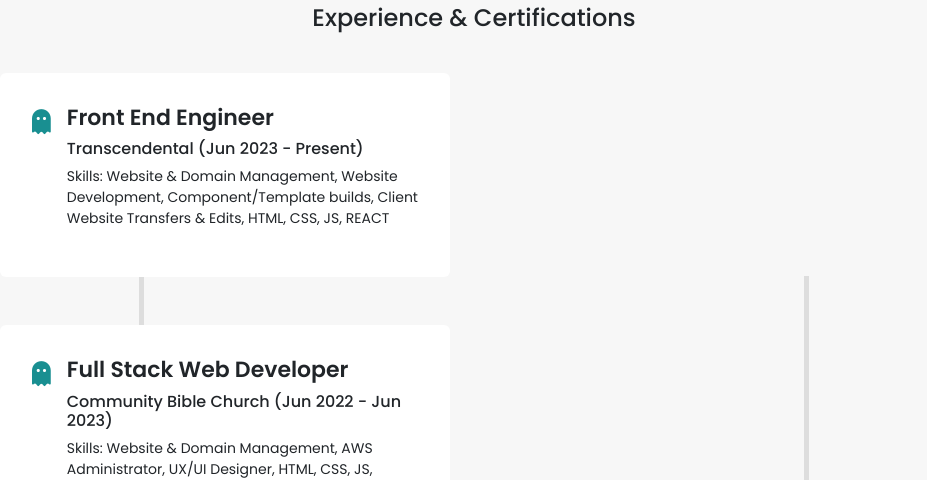
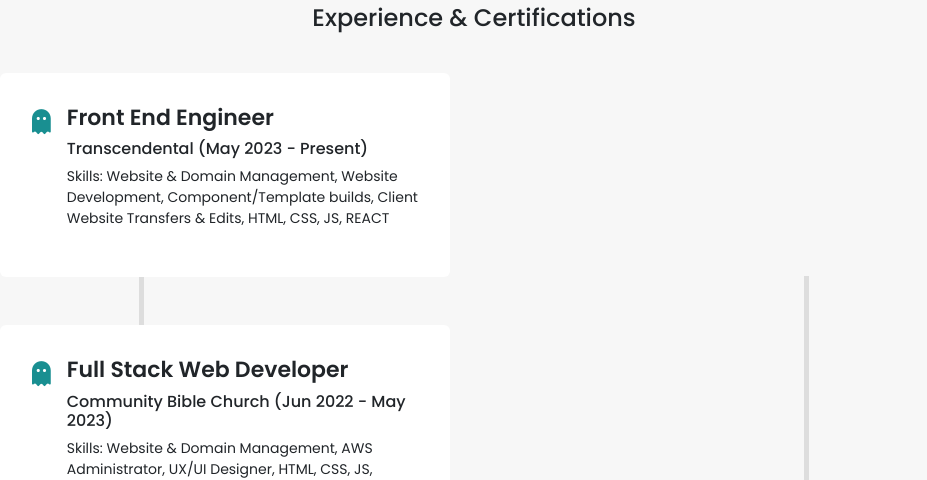
Before and after one commit to paul88vera/portfolio2023, a React (Create React App) app: page / in a window 1280 px wide. Shown: the part 2040-2520 px from the top of the page, without its empty margins (271-1198 px from the left). Built offline with nearby package versions, Linux system fonts and the light colour scheme.

Commit message:
date correction

```diff
--- a/src/component/Experience/index.js
+++ b/src/component/Experience/index.js
@@ -11,7 +11,7 @@ export default function Experience() {
             <div className="card-box">
               <h2 className="card-title">Front End Engineer</h2>
               <h4 className="card-subtext">
-                Transcendental (Jun 2023 - Present)
+                Transcendental (May 2023 - Present)
               </h4>
               <p className="card-para">
                 Skills: Website & Domain Management, Website Development,
@@ -25,7 +25,7 @@ export default function Experience() {
             <div className="card-box">
               <h2 className="card-title">Full Stack Web Developer</h2>
               <h4 className="card-subtext">
-                Community Bible Church (Jun 2022 - Jun 2023)
+                Community Bible Church (Jun 2022 - May 2023)
               </h4>
               <p className="card-para">
                 Skills: Website & Domain Management, AWS Administrator, UX/UI
```
